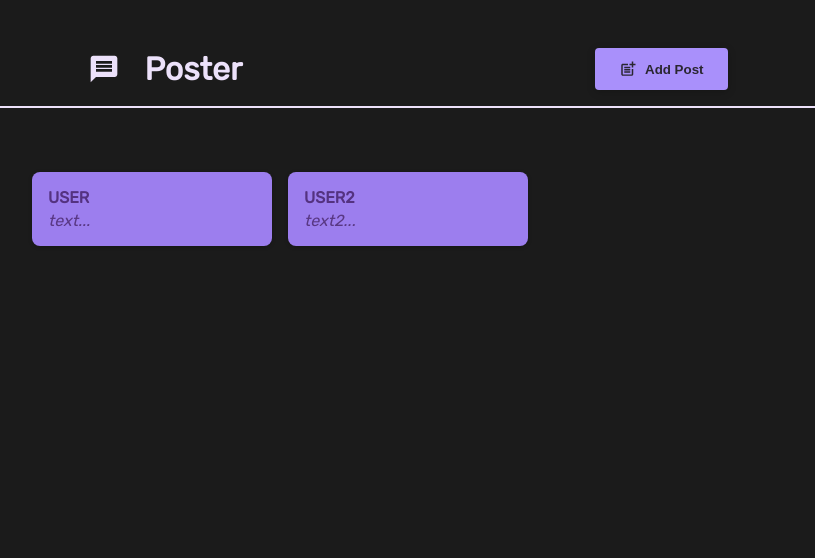
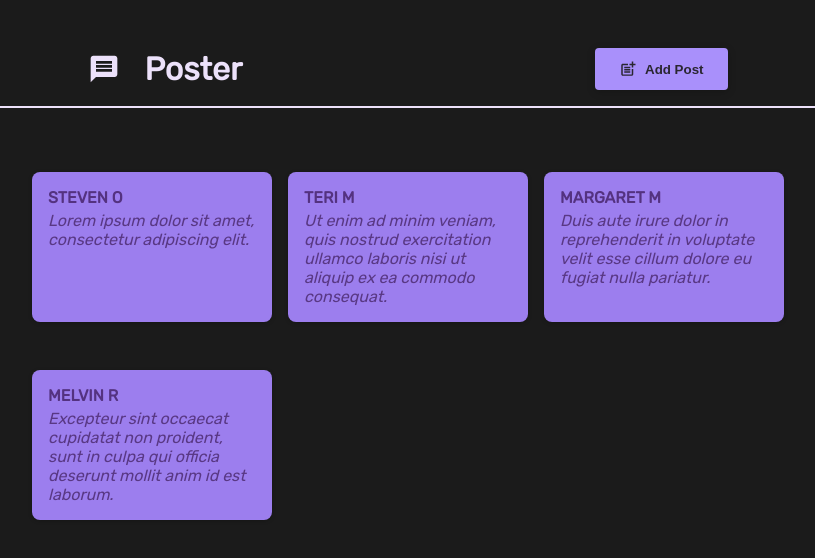
Before and after one commit to chyla95/Poster, a React (Create React App) app: page / in a window 1280 px wide. Shown: the top 558 px of the page, without its empty margins (232-1047 px from the left). Built offline with nearby package versions, Linux system fonts and the light colour scheme.

Commit message:
Add mock services and custom Fetch hook

```diff
--- a/src/components/Posts/Post.js
+++ b/src/components/Posts/Post.js
@@ -3,8 +3,8 @@ import styles from "./Post.module.css";
 const Post = (props) => {
   return (
     <li className={`${styles["post"]}`}>
-      <p className={`${styles["author"]}`}>{props.author}</p>
-      <p className={`${styles["message"]}`}>{props.message}</p>
+      <p className={`${styles["author"]}`}>{props.post.author}</p>
+      <p className={`${styles["message"]}`}>{props.post.message}</p>
     </li>
   );
 };
--- a/src/components/Posts/Posts.js
+++ b/src/components/Posts/Posts.js
@@ -1,14 +1,17 @@
-import { Fragment } from "react";
+import useFetch from "../../hooks/use-fetch";
+import { getPosts } from "../../services/posts";
 import Post from "./Post";
 import styles from "./Posts.module.css";
 
 const Posts = (props) => {
-  return (
-    <ul className={`${styles["posts"]}`}>
-      <Post author="user" message="text..." />
-      <Post author="user2" message="text2..." />{" "}
-    </ul>
-  );
+  const { data: posts, isLoading: isGettingPosts } = useFetch(getPosts);
+
+  let FetchedPosts = <p>Posts are not available!</p>;
+  if (isGettingPosts) FetchedPosts = <p>Loading posts...</p>;
+  if (!isGettingPosts && posts)
+    FetchedPosts = posts.map((p) => <Post key={p.id} post={p} />);
+
+  return <ul className={`${styles["posts"]}`}>{FetchedPosts}</ul>;
 };
 
 export default Posts;
--- /dev/null
+++ b/src/hooks/use-fetch.js
@@ -0,0 +1,22 @@
+import { useEffect, useState } from "react";
+
+const useFetch = (service) => {
+  const [data, setData] = useState(null);
+  const [isLoading, setIsLoading] = useState(false);
+
+  useEffect(() => {
+    const fetchData = async () => {
+      setIsLoading(true);
+
+      const response = await service();
+      setData(response);
+
+      setIsLoading(false);
+    };
+    fetchData();
+  }, [service]);
+
+  return { data, isLoading };
+};
+
+export default useFetch;
--- /dev/null
+++ b/src/services/posts.js
@@ -0,0 +1,57 @@
+// Helper functions
+const delay = async (timeout) => {
+  await new Promise((resolve) => setTimeout(resolve, timeout));
+};
+
+const getNextId = () => {
+  const nextId = POSTS_MOCK[POSTS_MOCK.length - 1].id + 1;
+  return nextId;
+};
+
+// Mock data
+const POSTS_MOCK = [
+  {
+    id: 0,
+    author: "Steven O",
+    message: "Lorem ipsum dolor sit amet, consectetur adipiscing elit.",
+  },
+  {
+    id: 1,
+    author: "Teri M",
+    message:
+      "Ut enim ad minim veniam, quis nostrud exercitation ullamco laboris nisi ut aliquip ex ea commodo consequat.",
+  },
+  {
+    id: 2,
+    author: "Margaret M",
+    message:
+      "Duis aute irure dolor in reprehenderit in voluptate velit esse cillum dolore eu fugiat nulla pariatur.",
+  },
+  {
+    id: 3,
+    author: "Melvin R",
+    message:
+      "Excepteur sint occaecat cupidatat non proident, sunt in culpa qui officia deserunt mollit anim id est laborum.",
+  },
+];
+
+// Mock service functions
+export const getPosts = async () => {
+  await delay(1000); // 1s delay, to simulate real HTTP request
+
+  return POSTS_MOCK;
+};
+
+export const getPost = async (id) => {
+  await delay(1000); // 1s delay, to simulate real HTTP request
+
+  return POSTS_MOCK.find((p) => p.id === id);
+};
+
+export const addPost = async (post) => {
+  await delay(1000); // 1s delay, to simulate real HTTP request
+
+  const formattedPost = { id: getNextId(), ...post };
+  POSTS_MOCK.push(formattedPost);
+  return formattedPost;
+};
```
